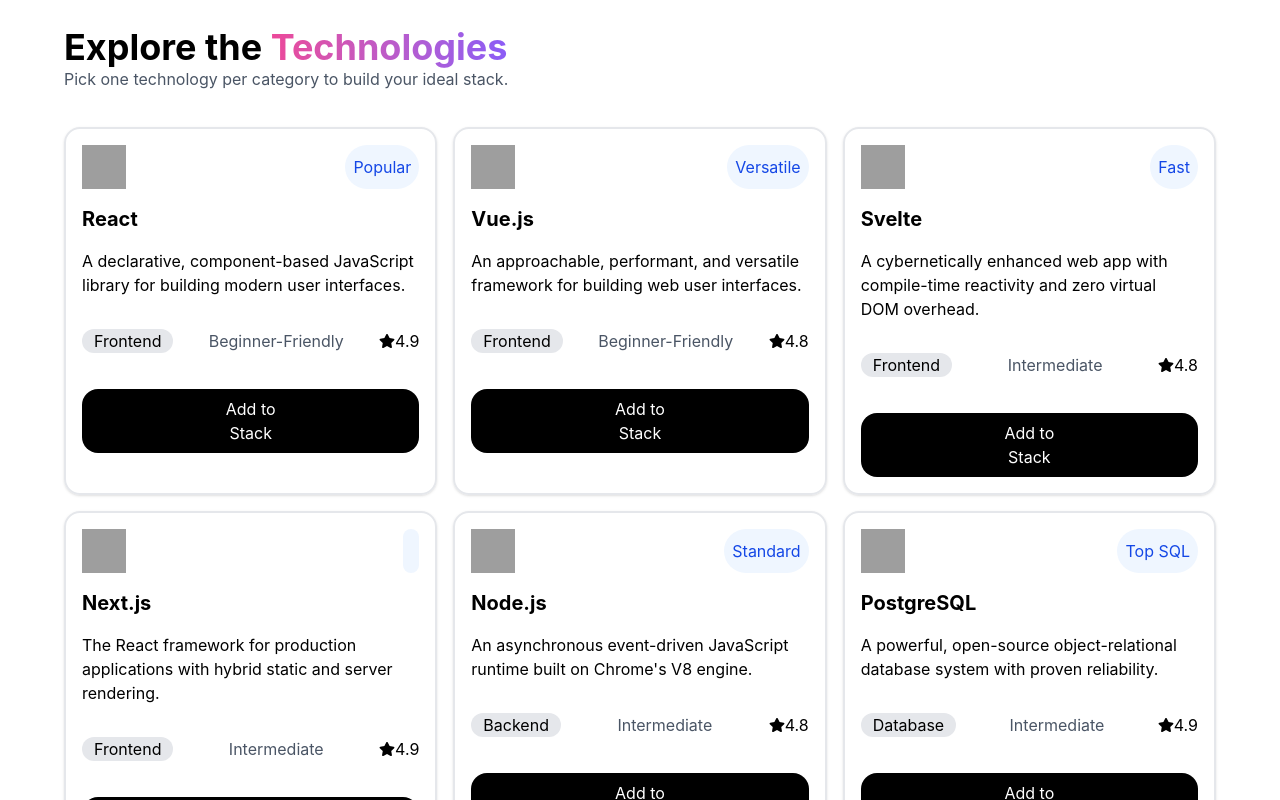
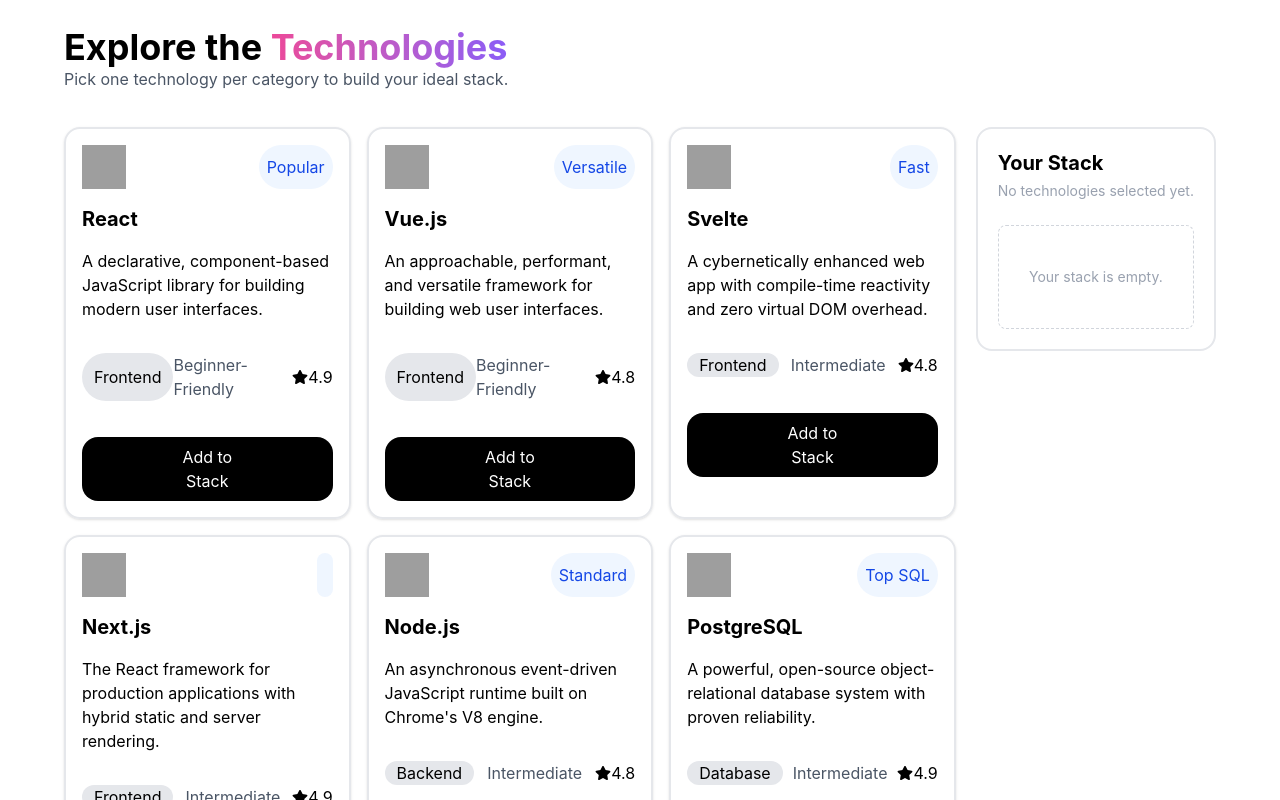
Before and after one commit to abiradnan365-art/Dev-Stack-Builder, a React (Vite) app: page / in a window 1280 px wide. Shown: the part 600-1400 px from the top of the page. Built offline with nearby package versions, Linux system fonts and the light colour scheme; grey boxes are pictures that could not be loaded.

Commit message:
Add Your Stack card

```diff
--- a/src/components/TechnologySection/Technologies.tsx
+++ b/src/components/TechnologySection/Technologies.tsx
@@ -1,6 +1,7 @@
 import { use } from "react";
 import type ITechnology from "../../type/Technology";
 import TechnologyCard from "./TechnologyCard";
+import YourStack from "./YourStack";
 
 interface TechnologiesProps {
     technologiesPromise: Promise<ITechnology[]>;
@@ -14,8 +15,19 @@
                 <h1 className="text-4xl font-bold ">Explore the <span className="bg-gradient-to-r from-[#EC4899] to-[#8B5CF6] bg-clip-text text-transparent">Technologies</span> </h1>
                 <p className="text-gray-600">Pick one technology per category to build your ideal stack.</p>
             </div>
-            <TechnologyCard technologies={technologies}></TechnologyCard>
+            <div className="flex gap-5 items-start">
+
+             <div className="flex-1">
+                <TechnologyCard technologies={technologies} />
+            </div>
+
+
+       <div>
+        <YourStack technologies = {technologies}></YourStack>
+       </div>
+
         </div>
+     </div>
     );
 }
 
--- a/src/components/TechnologySection/TechnologyCard.tsx
+++ b/src/components/TechnologySection/TechnologyCard.tsx
@@ -21,7 +21,7 @@
 
 
                         <div className="card-body ">
-                             <h2 className="card-title font-bold my-4 text-xl">{technologies.name}</h2>
+                             <h2 className="font-bold my-4 text-xl">{technologies.name}</h2>
                             <p className="mb-8">{technologies.description}</p>
                         </div>
                         <div className="flex justify-between">
@@ -29,7 +29,7 @@
                             <p className="text-gray-600">{technologies.difficulty}</p>
                             <p className="flex items-center"> <FaStar /> {technologies.rating}</p>
                         </div>
-                        <button className="bg-black px-31 py-2 mt-9 rounded-2xl cursor-pointer text-white flex justify-center  ">Add to Stack</button>
+                        <button className="bg-black px-20 py-2 mt-9 rounded-2xl cursor-pointer text-white flex justify-center  ">Add to Stack</button>
                     </div>
                     )
                 })
--- a/src/components/TechnologySection/YourStack.tsx
+++ b/src/components/TechnologySection/YourStack.tsx
@@ -1,9 +1,24 @@
-import React from 'react';
 
-function YourStack(technologies) {
+import type ITechnology from "../../type/Technology"
+
+interface YourStackProps{
+    technologies: ITechnology[],
+}
+
+function YourStack({technologies}:YourStackProps) {
     return (
-        <div>
+        <div className="  border-2 border-gray-200 rounded-2xl p-5 ">
+            <h2 className="font-bold text-xl">Your Stack</h2>
 
+            <p className="text-sm text-gray-400 mt-1">
+                No technologies selected yet.
+            </p>
+
+            <div className="border border-dashed border-gray-300 rounded-lg h-26 mt-6 flex items-center justify-center">
+                <p className="text-sm text-gray-400">
+                    Your stack is empty.
+                </p>
+            </div>
         </div>
     );
 }
```
